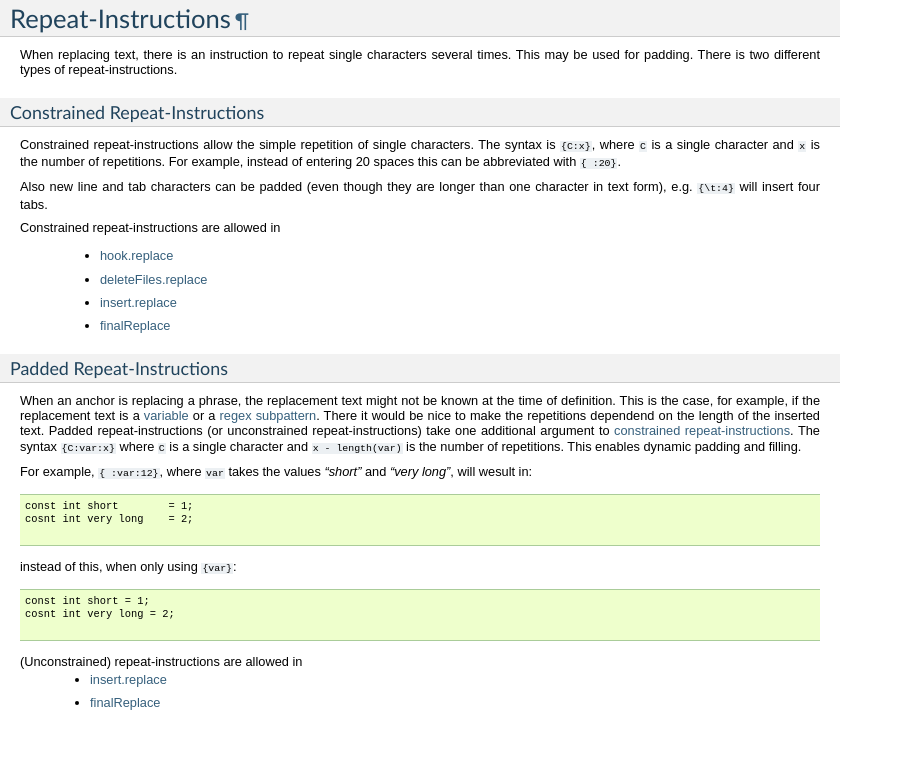
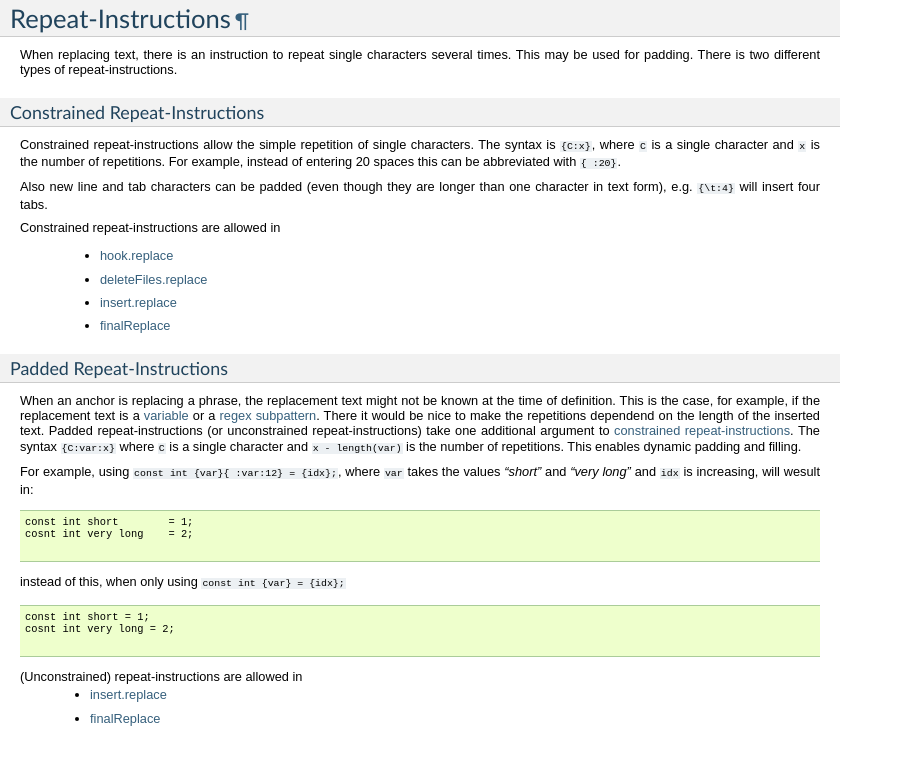
Before and after one commit to szapp/FeatShare, a Sphinx documentation site: the page built from doc/anchors/repeatInstructions.rst, in a window 1280 px wide. Shown: the top 765 px of the page, without its empty margins (0-903 px from the left). Built offline with Sphinx 7.4.7, drawn with Linux system fonts in a browser that asks for light colours.

Commit message:
Clarify repeat instruction documentation

```diff
--- a/doc/anchors/repeatInstructions.rst
+++ b/doc/anchors/repeatInstructions.rst
@@ -44,14 +44,15 @@ Padded repeat-instructions (or unconstrained repeat-instructions) take one addit
 The syntax ``{C:var:x}`` where ``C`` is a single character and ``x - length(var)`` is the number of repetitions.
 This enables dynamic padding and filling.
 
-For example, ``{ :var:12}``, where ``var`` takes the values *"short"* and *"very long"*, will wesult in:
+For example, using ``const int {var}{ :var:12} = {idx};``, where ``var`` takes the values *"short"* and *"very long"* and
+``idx`` is increasing, will wesult in:
 
 .. code-block:: none
 
     const int short        = 1;
     cosnt int very long    = 2;
 
-instead of this, when only using ``{var}``:
+instead of this, when only using ``const int {var} = {idx};``
 
 .. code-block:: none
 
```
